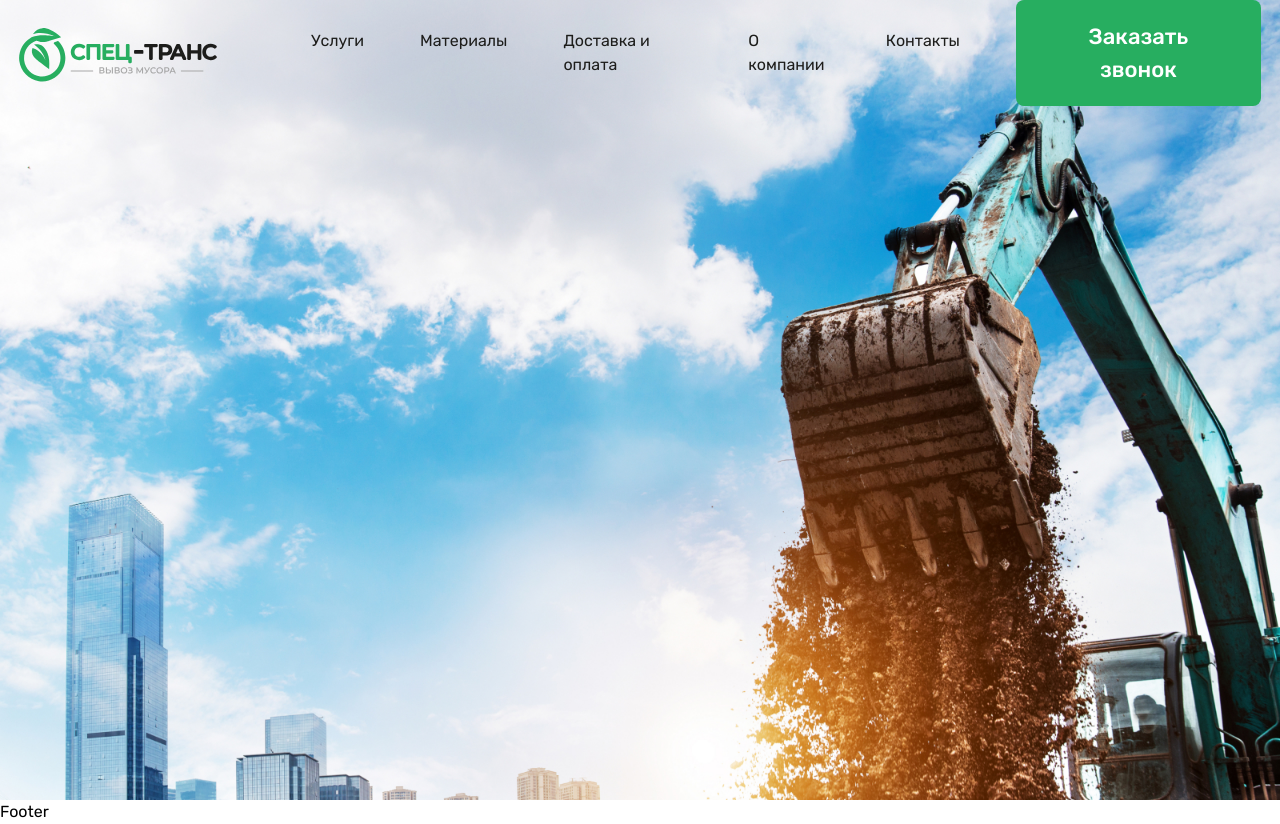
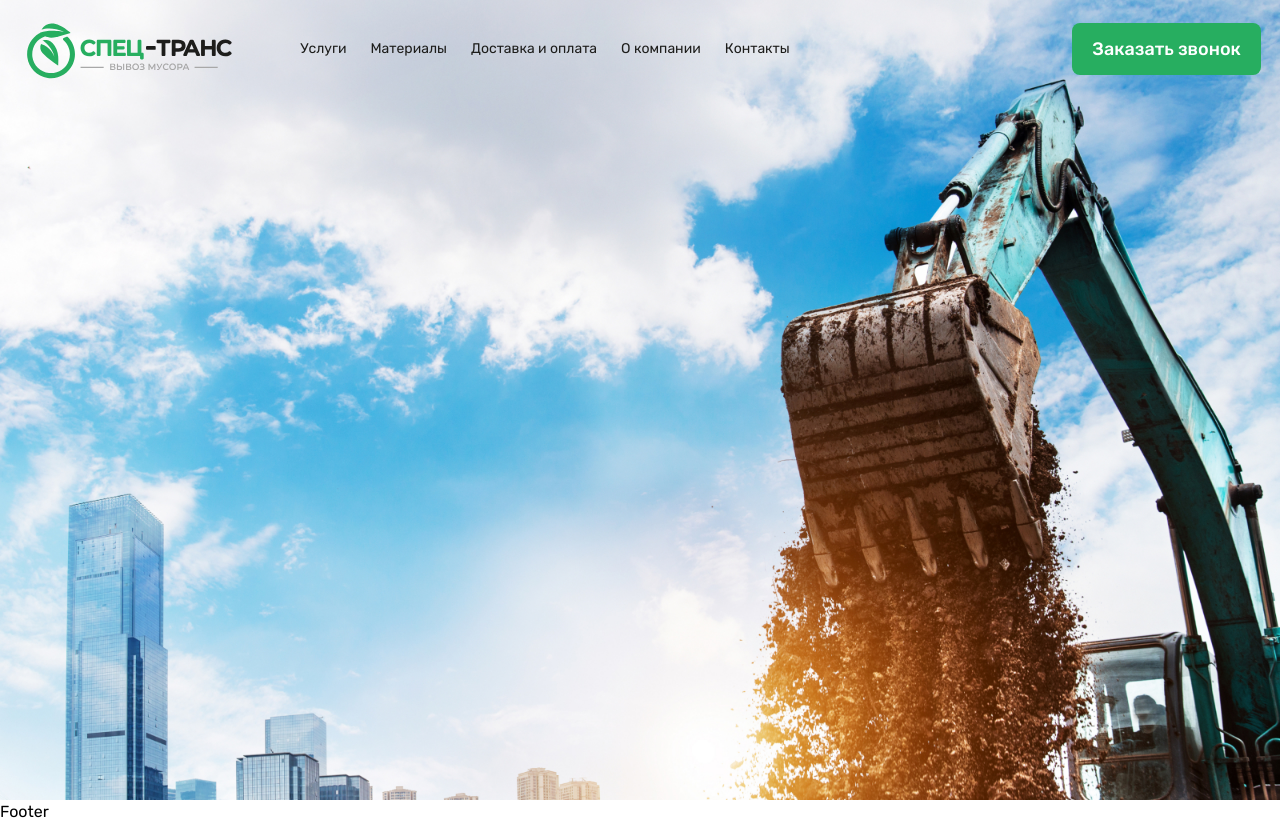
Before and after one commit to IT-LABSacademy/special-trans-project, a Vue app: page / in a window 1280 px wide. Built offline with nearby package versions, Linux system fonts and the light colour scheme.

Commit message:
feat: completed header layout (2023-06-01, 18:25)

```diff
--- a/src/layouts/HeaderLayout/HeaderLayout.vue
+++ b/src/layouts/HeaderLayout/HeaderLayout.vue
@@ -3,7 +3,10 @@
         <div class="container flex items-center">
             <HeaderLogo />
             <HeaderMenu />
-            <HeaderActions />
+            <HeaderActions @openMenu="toggleMenu" />
+            <Transition name="menu">
+                <HiddenMenu v-if="isOpen" @closeMenu="toggleMenu" />
+            </Transition>
         </div>
     </header>
 </template>
@@ -12,8 +15,31 @@
 import HeaderActions from './components/HeaderActions.vue';
 import HeaderLogo from './components/HeaderLogo.vue';
 import HeaderMenu from './components/HeaderMenu.vue';
+import HiddenMenu from './components/HiddenMenu.vue';
 
 export default {
-    components: { HeaderLogo, HeaderMenu, HeaderActions }
+    components: { HeaderLogo, HeaderMenu, HeaderActions, HiddenMenu },
+    data() {
+        return {
+            isOpen: false
+        }
+    },
+    methods: {
+        toggleMenu() {
+            this.isOpen = !this.isOpen
+        }
+    }
 }
 </script>
+
+<style>
+.menu-enter-active,
+.menu-leave-active {
+    transition: 0.5s ease;
+}
+
+.menu-enter-from,
+.menu-leave-to {
+    transform: translateX(100%);
+}
+</style>
--- a/src/layouts/HeaderLayout/components/HeaderActions.vue
+++ b/src/layouts/HeaderLayout/components/HeaderActions.vue
@@ -1,6 +1,12 @@
 <template>
     <div class="header-actions ml-auto">
-        <TheButton>Заказать звонок</TheButton>
+        <TheButton class="hidden lg:block" v-if="true">
+            Заказать звонок
+        </TheButton>
+
+        <button class="burger-btn w-5 h-5 flex justify-center items-center lg:hidden" @click="$emit('openMenu')">
+            <img src="@/assets/icons/burger.svg" alt="burger-icon">
+        </button>
     </div>
 </template>
 
--- a/src/layouts/HeaderLayout/components/HeaderLogo.vue
+++ b/src/layouts/HeaderLayout/components/HeaderLogo.vue
@@ -1,5 +1,5 @@
 <template>
-    <div class="header-logo">
+    <div class="header-logo w-[112px] lg:w-auto p-2">
         <img src="@/assets/images/logo.svg" alt="header-logo">
     </div>
 </template>
--- a/src/layouts/HeaderLayout/components/HeaderMenu.vue
+++ b/src/layouts/HeaderLayout/components/HeaderMenu.vue
@@ -1,7 +1,8 @@
 <template>
-    <div class="header-menu ml-[90px]">
+    <div class="header-menu lg:ml-14 2xl:ml-[90px] hidden lg:block">
         <ul class="menu flex text-dark">
-            <li class="mr-14 hover:text-brand cursor-pointer duration-300" v-for="(item, idx) in menuItems" :key="item">
+            <li class="2xl:mr-14 lg:mr-6 hover:text-brand lg:text-sm 2xl:text-lg cursor-pointer duration-300"
+                v-for="(item, idx) in menuItems" :key="item">
                 {{ item.name }}
             </li>
         </ul>
@@ -14,29 +15,7 @@
 export default {
     data() {
         return {
-            // menuItems: menuList,
-            menuItems: [
-                {
-                    name: 'Услуги',
-                    link: ''
-                },
-                {
-                    name: 'Материалы',
-                    link: ''
-                },
-                {
-                    name: 'Доставка и оплата',
-                    link: ''
-                },
-                {
-                    name: 'O компании',
-                    link: ''
-                },
-                {
-                    name: 'Контакты',
-                    link: ''
-                },
-            ]
+            menuItems: menuList,
         }
     }
 }
--- /dev/null
+++ b/src/layouts/HeaderLayout/components/HiddenMenu.vue
@@ -0,0 +1,42 @@
+<template>
+    <div class="hidden-menu bg-white fixed left-0 top-0 w-full h-full p-5 flex flex-col justify-between">
+        <div class="wrapper">
+            <div class="head flex justify-between items-center">
+                <HeaderLogo />
+                <button class="close-btn w-7 h-7 flex justify-center items-center" @click="$emit('closeMenu')">
+                    <img src="@/assets/icons/times.svg" alt="times-icon">
+                </button>
+            </div>
+            <div class="menu-list">
+                <ul class="menu">
+                    <li class="mt-12 text-dark text-xl" v-for="item in menuItems" :key="item">
+                        {{ item.name }}
+                    </li>
+                </ul>
+            </div>
+            <div class="action mt-16">
+                <TheButton>Заказать звонок</TheButton>
+            </div>
+        </div>
+        <div class="copyright">
+            <p class="text-xs text-center text-[#646464]">
+                Политика конфиденциальности © спец-транс, 2023
+            </p>
+        </div>
+    </div>
+</template>
+
+<script>
+import TheButton from '../../../ui/TheButton.vue';
+import meniList from '../meniList';
+import HeaderLogo from './HeaderLogo.vue';
+
+export default {
+    components: { HeaderLogo, TheButton },
+    data() {
+        return {
+            menuItems: meniList
+        }
+    }
+}
+</script>
--- a/src/ui/TheButton.vue
+++ b/src/ui/TheButton.vue
@@ -1,6 +1,6 @@
 <template>
     <button
-        class="text-md lg:text-[22px] py-5 px-9 bg-brand rounded-lg text-white font-medium hover:opacity-80 duration-300">
+        class="text lg:text-lg 2xl:text-[22px] py-3 2xl:py-5 px-5 2xl:px-9 bg-brand rounded-lg text-white font-medium hover:opacity-80 duration-300">
         <slot />
     </button>
 </template>
```
Also changed, not shown: src/assets/icons/burger.svg (added), src/assets/icons/times.svg (added).
